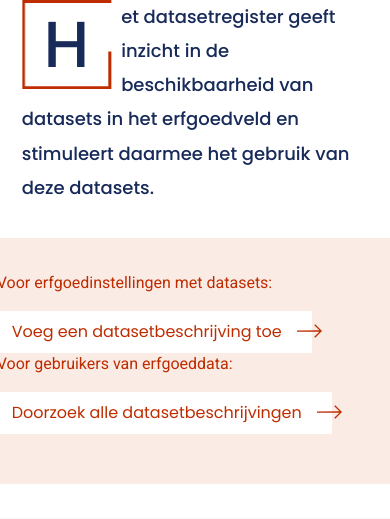
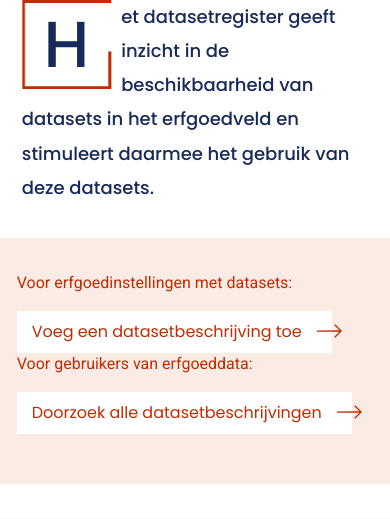
Before and after one commit to netwerk-digitaal-erfgoed/registry-demo, a PHP site: page / in a window 390 px wide; the page is wider, and only the part inside the window is pictured. Shown: the part 241-760 px from the top of that part. Run offline with PHP 8.4, Linux system fonts and the light colour scheme.

Commit message:
padding to show correctly on mobile

```diff
--- a/web/index.php
+++ b/web/index.php
@@ -9,7 +9,7 @@
       </div>
    </section>
 
-	<section id="" class="m-flex c-module c-module--doorway p-t-space p-b-space m-theme-bg m-theme--teal">
+	<section id="" class="m-flex c-module c-module--doorway p-t-space p-b-space m-theme-bg m-theme--teal" style="padding:0 20px">
 		<div class="o-container o-container__medium">
 			<div class="c-grid__row item-in-view p-b-half-space inview">
 				<div class="all-1_2 tablet-portrait-1_2 phablet-1_1">
```
